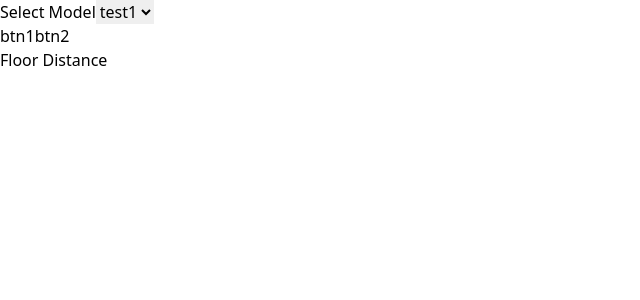
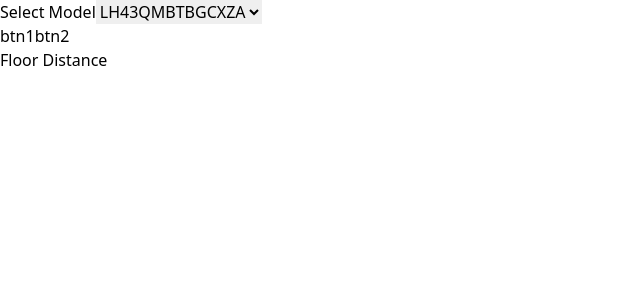
Before and after one commit to S0han/led_diagram_drawer, a Next.js app: page / in a window 1280 px wide. Shown: the top 300 px of the page, without its empty margins (0-640 px from the left). Built offline with nearby package versions, Linux system fonts and the light colour scheme.

Commit message:
update: render screen models from CSV into drop down

```diff
--- a/src/app/components/DropDown.component.tsx
+++ b/src/app/components/DropDown.component.tsx
@@ -4,8 +4,11 @@ export default function DropDown({ options, label }) {
             <label>
                 {label}
                 <select>
-                    <option value="test1">test1</option>
-                    <option value="test2">test2</option>
+                    {
+                        options.map((item, index) => (
+                            <option key={index} value={item}>{item}</option>
+                        ))
+                    }
                 </select>
             </label>
         </div>
```
